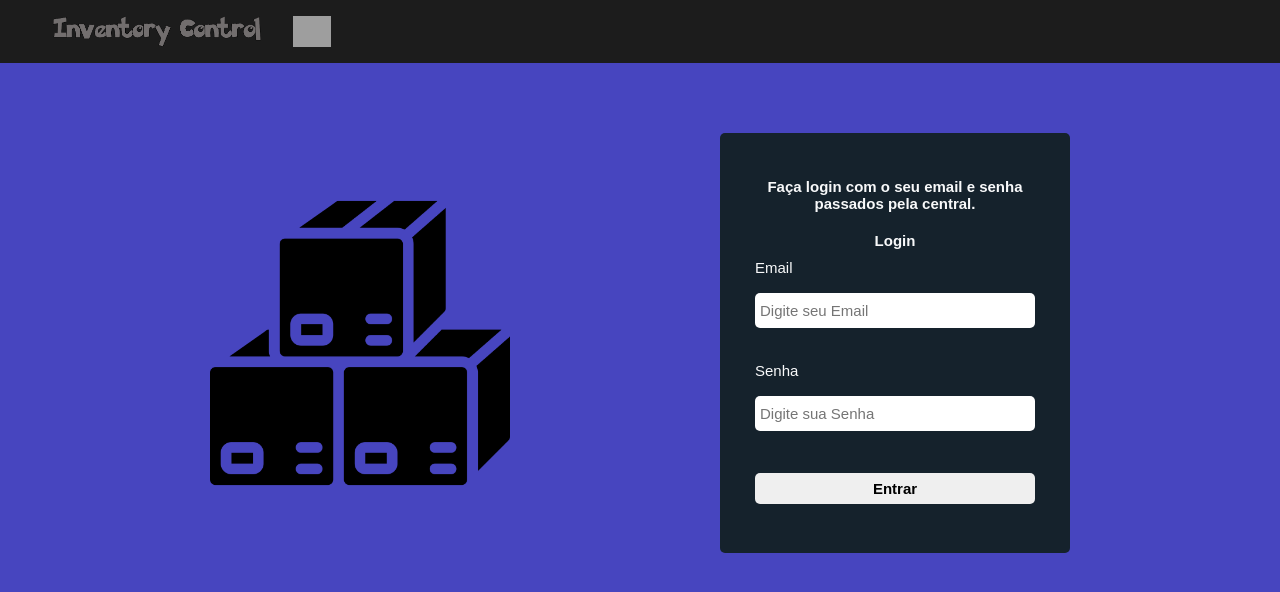
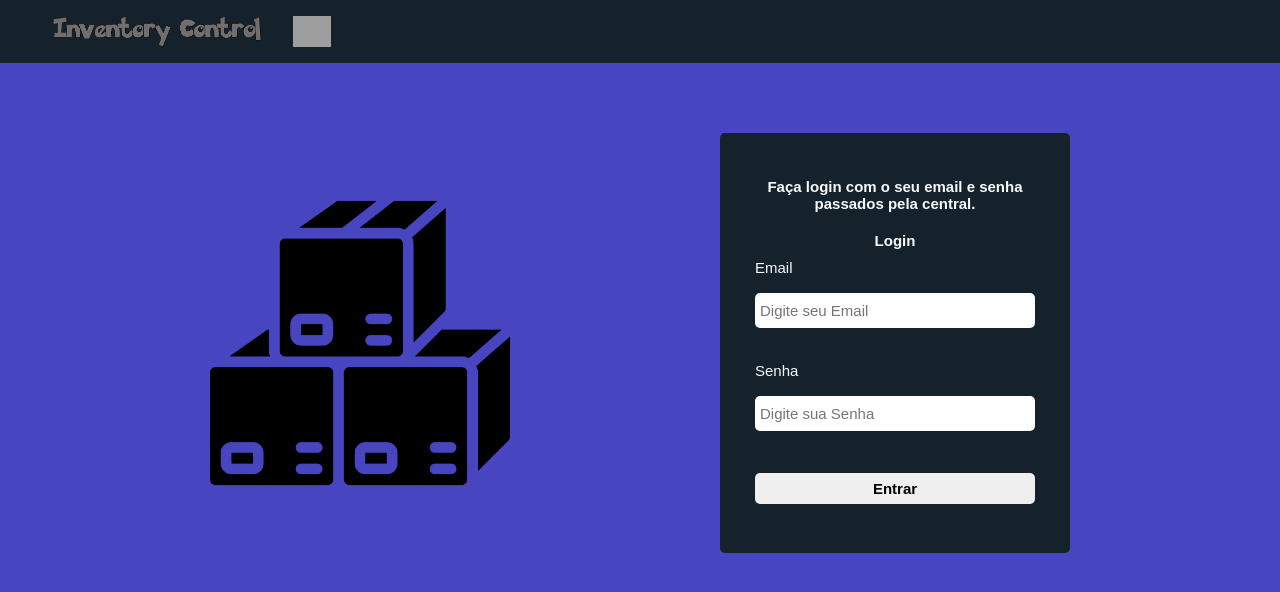
Before and after one commit to Survivors-04/inventory-control-front, a React (Create React App) app: page / in a window 1280 px wide. Shown: the top 592 px of the page. Built offline with nearby package versions, Linux system fonts and the light colour scheme; grey boxes are pictures that could not be loaded; the HTML template or start-up script is replaced by a standard one.

Commit message:
refactor: code-changed

```diff
--- a/src/components/Header/style.ts
+++ b/src/components/Header/style.ts
@@ -3,7 +3,7 @@ import styled from "styled-components";
 export const StyledHeader = styled.header`
   display: flex;
   justify-content: center;
-  background-color: #1c1c1c;
+  background-color: #15222c;
 
   img {
     padding: 1em;
```
